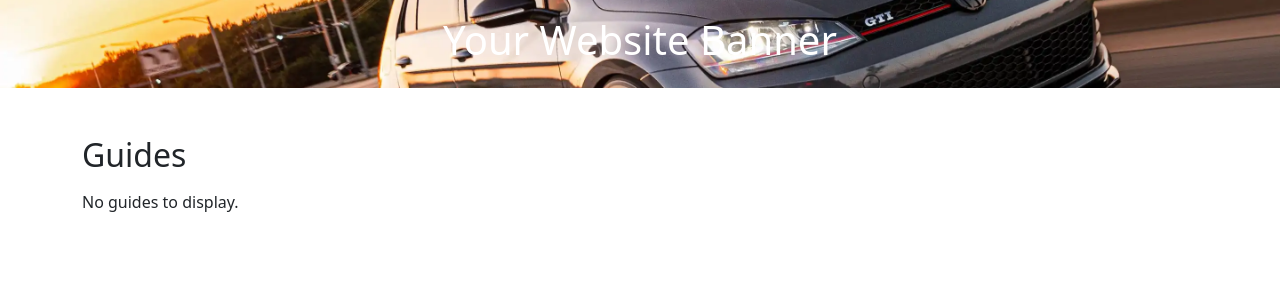
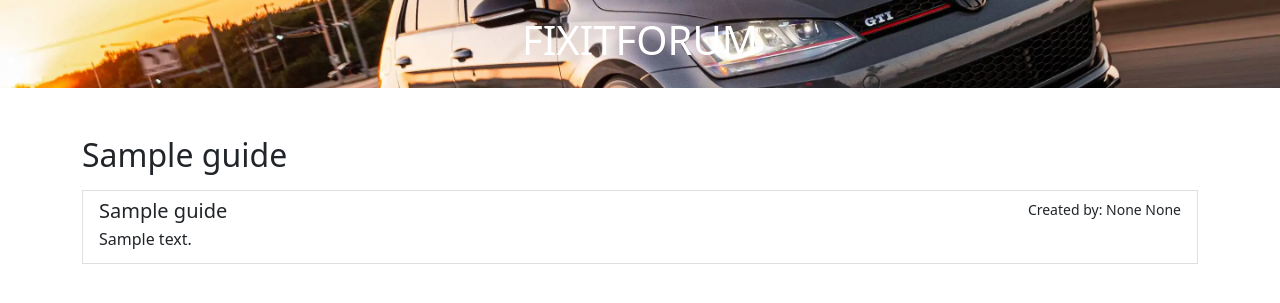
Before and after one commit to brysilliman231/FixITForum, a Flask app: page /guide/1 in a window 1280 px wide. Shown: the top 303 px of the page. Run offline with Flask 3, Linux system fonts and the light colour scheme; tables that the repository leaves empty or names only in its code hold one stand-in row (values such as "Sample post").

Commit message:
I really want to think I fixed some issues here not like its due in a few minutes. Made significant changes to the routes regarding the picking of specific guides and forums along with some fixes on the pages to where theyre supposed to actually display correctly

```diff
--- a/flask_app/controllers/forums.py
+++ b/flask_app/controllers/forums.py
@@ -5,6 +5,10 @@ from flask_app.models.forum import Forum
 
 @app.route('/forum/<int:id>')
 def forum(id):
+    forum = Forum.get_by_id(id)  # Fetch the forum by its ID
+    if not forum:
+        flash('Forum not found.')
+        return redirect(url_for('dashboard'))
     return render_template('forums.html', forum=forum)
 
 @app.route('/make_forum', methods=['GET', 'POST'])
--- a/flask_app/controllers/guides.py
+++ b/flask_app/controllers/guides.py
@@ -5,9 +5,9 @@ from flask_app.models.guide import Guide
 
 @app.route('/guide/<int:id>')
 def guide(id):
-    guide = Guide.get_by_id(id)  # Fetch the guide from the database
+    guide = Guide.get_by_id(id)  # Fetch the guide by its ID
     if guide:
-        return render_template('guides.html', guide=guide)
+        return render_template('guides.html', guide=guide)  # Consider renaming to guide_detail.html
     else:
         flash('Guide not found.')
         return redirect(url_for('dashboard'))
--- a/flask_app/templates/base.html
+++ b/flask_app/templates/base.html
@@ -8,7 +8,7 @@
 </head>
 <body>
     <div class="container-fluid text-white text-center p-3" style="background-image: url({{ url_for('static', filename='GTIBanner.webp') }});background-size: cover; background-position: center;">
-        <h1>Your Website Banner</h1>
+        <h1>FIXITFORUM</h1>
     </div>
 
     {% block content %}
--- a/flask_app/templates/guides.html
+++ b/flask_app/templates/guides.html
@@ -2,19 +2,13 @@
 
 {% block content %}
 <div class="container mt-5">
-    <h2 class="mb-3">Guides</h2>
-    <div class="list-group">
-        {% for guide in guides %}
-            <a href="#" class="list-group-item list-group-item-action flex-column align-items-start">
-                <div class="d-flex w-100 justify-content-between">
-                    <h5 class="mb-1">{{ guide.title }}</h5>
-                    <small>Created by: {{ guide.creator_first_name }} {{ guide.creator_last_name }}</small>
-                </div>
-                <p class="mb-1">{{ guide.content }}</p>
-            </a>
-        {% else %}
-            <p>No guides to display.</p>
-        {% endfor %}
+    <h2 class="mb-3">{{ guide.title }}</h2>
+    <div class="list-group-item flex-column align-items-start">
+        <div class="d-flex w-100 justify-content-between">
+            <h5 class="mb-1">{{ guide.title }}</h5>
+            <small>Created by: {{ guide.creator_first_name }} {{ guide.creator_last_name }}</small>
+        </div>
+        <p class="mb-1">{{ guide.content }}</p>
     </div>
 </div>
 {% endblock %}
```
Also changed, not shown: flask_app/templates/forums.html (+6 -13 lines).
